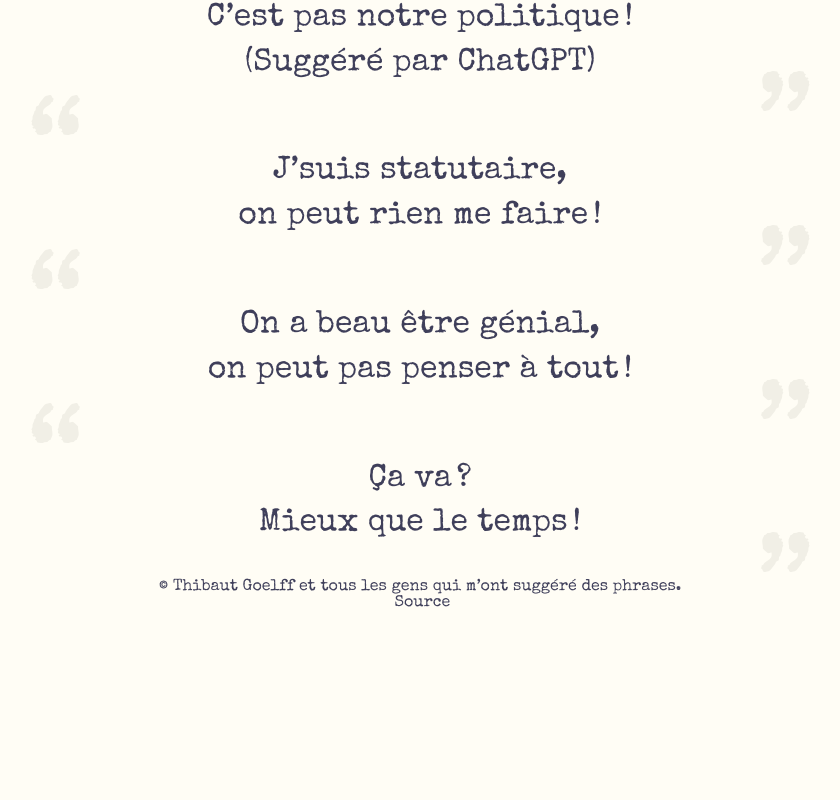
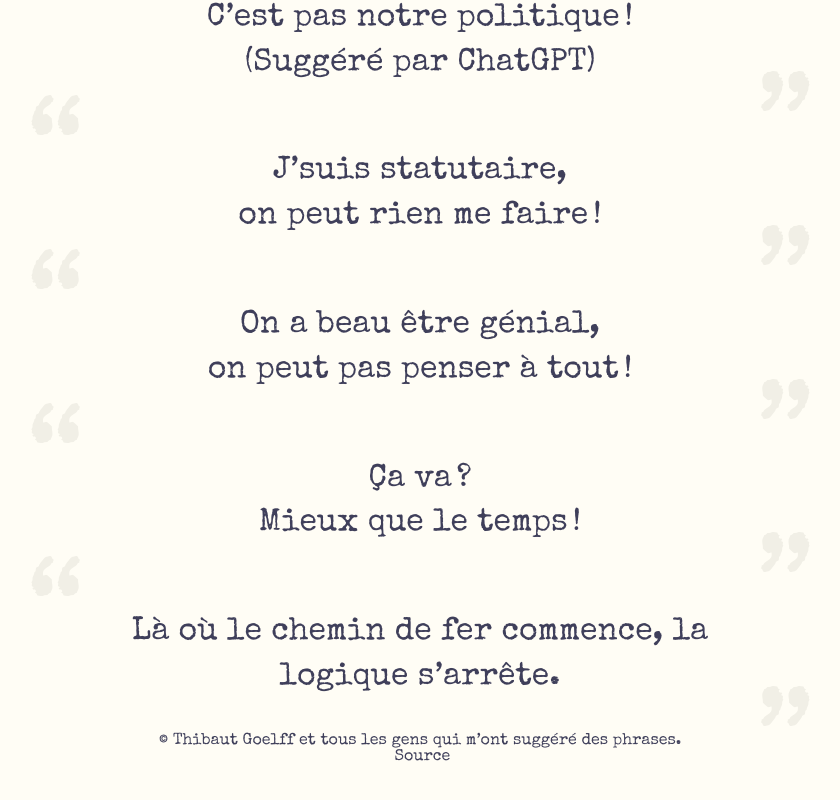
Before and after one commit to Thib-G/pasevident.be, a Vue app: page / in a window 1280 px wide. Shown: the part 8338-9138 px from the top of the page, without its empty margins (220-1060 px from the left). Before the commit the page ends 9024 px from the top, so only its background shows below. Built offline with nearby package versions, Linux system fonts and the light colour scheme; a web font is replaced by a local one.

Commit message:
Update index.js

```diff
--- a/src/assets/sentences/index.js
+++ b/src/assets/sentences/index.js
@@ -67,4 +67,5 @@ export default [
   { id: 61, html: 'J’suis statutaire,<br> on peut rien me faire&#8239;!' },
   { id: 62, html: 'On a beau être génial,<br> on peut pas penser à tout&#8239;!' },
   { id: 63, html: 'Ça va&#8239;?<br>Mieux que le temps&#8239;!' },
+  { id: 64, html: 'Là où le chemin de fer commence, la logique s’arrête.' },
 ];
```
